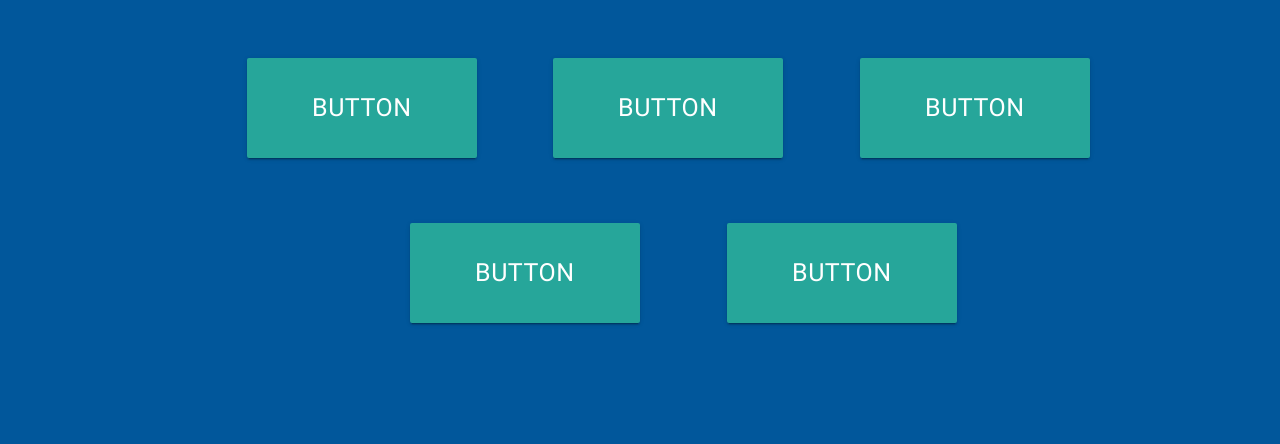
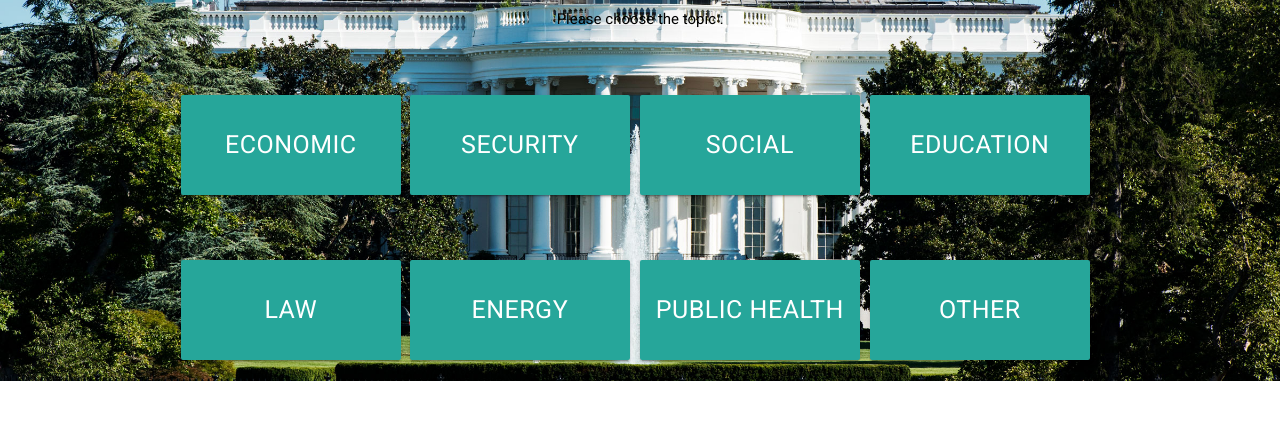
Before and after one commit to awwaab/PDB, a plain HTML site: page index.html in a window 1280 px wide. Shown: the part 356-800 px from the top of the page. Drawn offline with nearby package versions, Linux system fonts and the light colour scheme.

Commit message:
TAMPILAN

```diff
--- a/css/custom.css
+++ b/css/custom.css
@@ -1,7 +1,32 @@
+@import url('https://fonts.googleapis.com/css?family=Roboto');
+
 .heads{
-	color:#ffeb3b;
+	color:#000;
 }
 
+.white-box{
+  color:#fff;
+}
+
+.categorical{
+     background-image:url("categorical.jpg");
+    background-repeat: no-repeat;
+    background-position: right top;
+    background-size: 100%;
+    min-height :100%;
+}
+
+.body{
+ font-family: 'Roboto', sans-serif;
+}
+
+.debate-background{
+    background-image:url("background-img.jpg");
+    background-repeat: no-repeat;
+    background-position: right top;
+    background-size: 100%;
+    min-height :100%;
+}
 .col.awalmenu{
 	margin-left:10px;
 	margin-right:10px;
--- a/index.html
+++ b/index.html
@@ -11,23 +11,29 @@
       <meta name="viewport" content="width=device-width, initial-scale=1.0"/>
     </head>
 
-    <body class="light-blue darken-4">
+    <body class="debate-background">
       <!--Import jQuery before materialize.js-->
 
       <div class="container ">
 
         <div class="row title">
           <h1 class ="heads center-align">United States Presidential Debate</h1>
+             <p class ="heads center-align">Please choose the topic :</p>
+        </div>
+
+        <div class = "row valign-wrapper catSelector">
+
+          <a class="waves-effect waves-light btn-large col l3 awalmenu" href="Economy.php">Economic</a>
+          <a class="waves-effect waves-light btn-large col l3 awalmenu" href="Security.php">Security</a>
+          <a class="waves-effect waves-light btn-large col l3 awalmenu" href="Social.php">Social</a>
+         <a class="waves-effect waves-light btn-large col l3 awalmenu" href="Education.php">Education</a>
         </div>
         <div class = "row valign-wrapper catSelector">
-          <a class="waves-effect waves-light btn-large col l3 awalmenu" href="Economy.php">Button</a>
-          <a class="waves-effect waves-light btn-large col l3 awalmenu"  >Button</a>
-          <a class="waves-effect waves-light btn-large col l3 awalmenu ">Button</a>
+          <a class="waves-effect waves-light btn-large col l3 awalmenu" href="Law.php">Law</a>
+             <a class="waves-effect waves-light btn-large col l3 awalmenu" href="Energy.php">Energy</a>
+               <a class="waves-effect waves-light btn-large col l3 awalmenu" href="Publichealth.php">Public Health</a>
+               <a class="waves-effect waves-light btn-large col l3 awalmenu" href="Other.php">Other</a>
 
-        </div>
-        <div class = "row catSelector">
-          <a class="waves-effect waves-light btn-large col l3 awalmenu offset-l3">Button</a>
-          <a class="waves-effect waves-light btn-large col l3 awalmenu offset-l1 ">Button</a>
         </div>
       </div>
 
```
Also changed, not shown: css/background-img.jpg (added), css/categorical.jpg (added), 1 other file.
